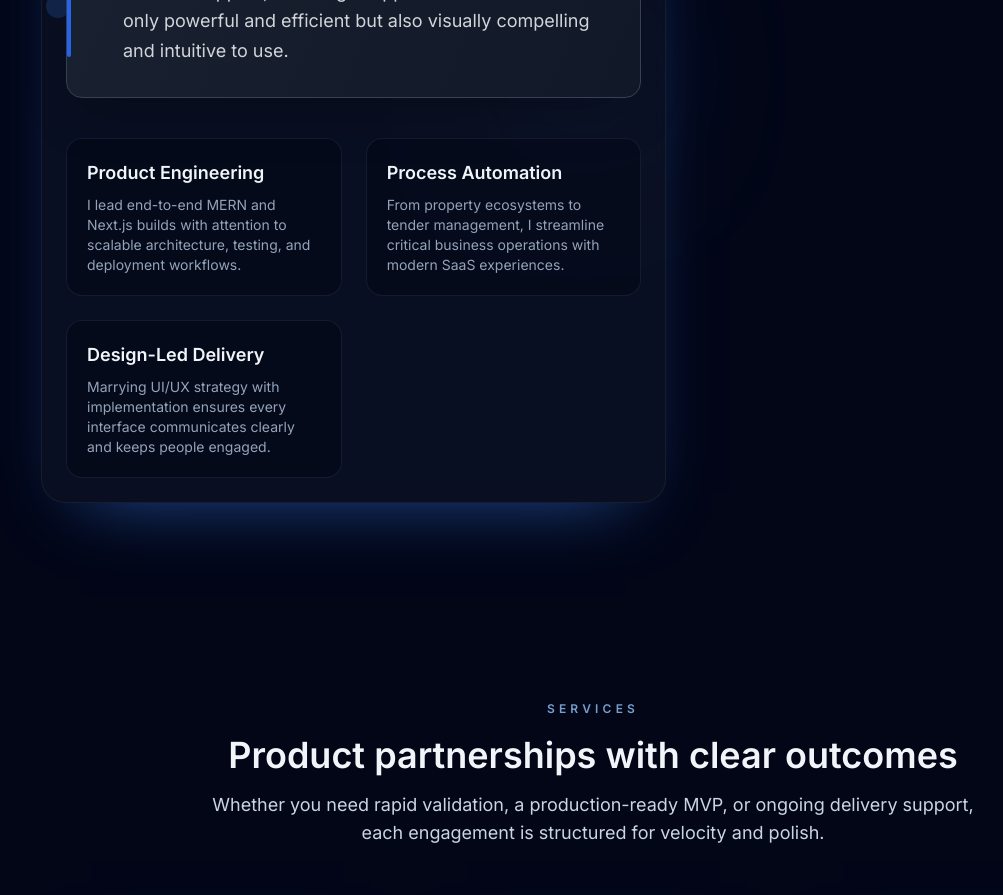
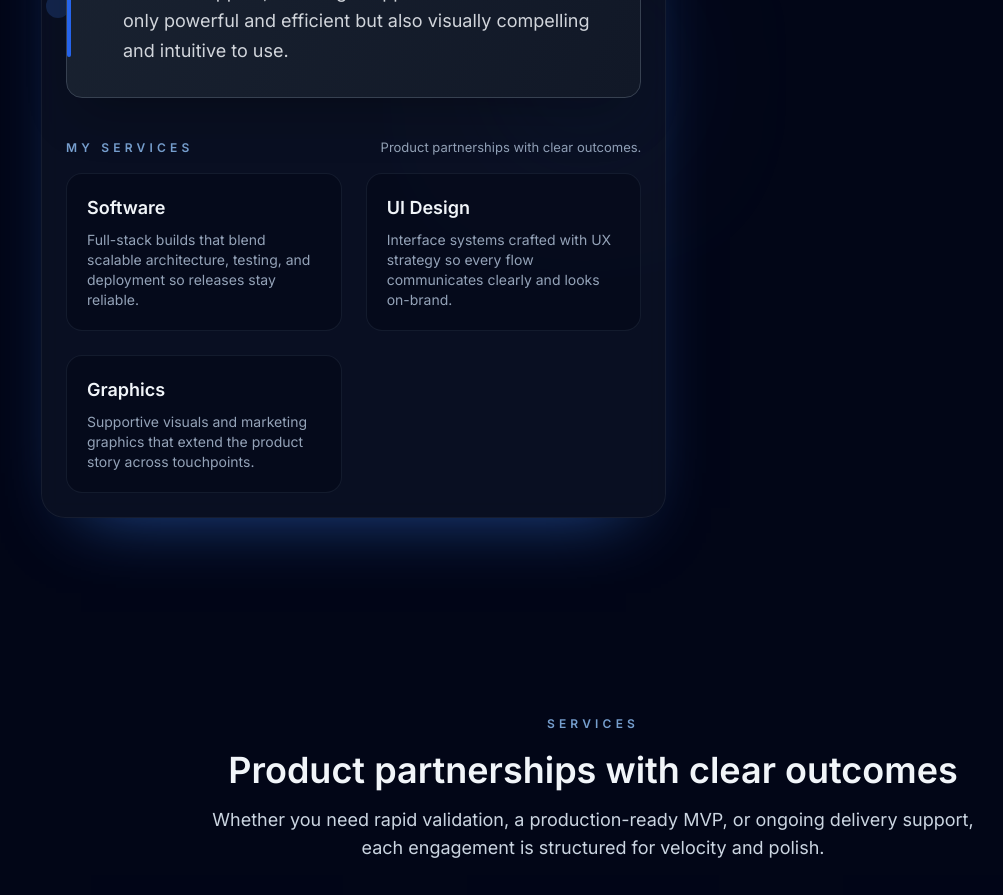
Before and after one commit to zeruhabesha/zerihunkibret, a Next.js app: page / in a window 1280 px wide. Shown: the part 2440-3335 px from the top of the page, without its empty margins (47-1050 px from the left). Built offline with nearby package versions, Linux system fonts and the light colour scheme; no server answers.

Commit message:
Update service focus card copy

```diff
--- a/app/page.tsx
+++ b/app/page.tsx
@@ -448,19 +448,19 @@ export default function Home() {
 
   const focusAreas = [
     {
-      title: "Product Engineering",
+      title: "Software",
       description:
-        "I lead end-to-end MERN and Next.js builds with attention to scalable architecture, testing, and deployment workflows.",
+        "Full-stack builds that blend scalable architecture, testing, and deployment so releases stay reliable.",
     },
     {
-      title: "Process Automation",
+      title: "UI Design",
       description:
-        "From property ecosystems to tender management, I streamline critical business operations with modern SaaS experiences.",
+        "Interface systems crafted with UX strategy so every flow communicates clearly and looks on-brand.",
     },
     {
-      title: "Design-Led Delivery",
+      title: "Graphics",
       description:
-        "Marrying UI/UX strategy with implementation ensures every interface communicates clearly and keeps people engaged.",
+        "Supportive visuals and marketing graphics that extend the product story across touchpoints.",
     },
   ]
 
@@ -739,7 +739,12 @@ export default function Home() {
                 variants={fadeIn}
               >
                 <AnimatedAbout content={aboutContent} />
-                <div className="mt-10 grid gap-6 sm:grid-cols-2">
+                <div className="mt-10 space-y-4">
+                  <div className="flex flex-col gap-1 sm:flex-row sm:items-center sm:justify-between">
+                    <span className="text-xs font-semibold uppercase tracking-[0.35em] text-blue-300/80">My services</span>
+                    <span className="text-[13px] text-slate-400">Product partnerships with clear outcomes.</span>
+                  </div>
+                  <div className="grid gap-6 sm:grid-cols-2">
                     {focusAreas.map((item) => (
                       <div
                         key={item.title}
@@ -749,6 +754,7 @@ export default function Home() {
                         <p className="mt-2 text-sm text-slate-400">{item.description}</p>
                       </div>
                     ))}
+                  </div>
                 </div>
               </motion.div>
               <motion.div
```
Lines whose indentation alone changed are shown as unchanged.
